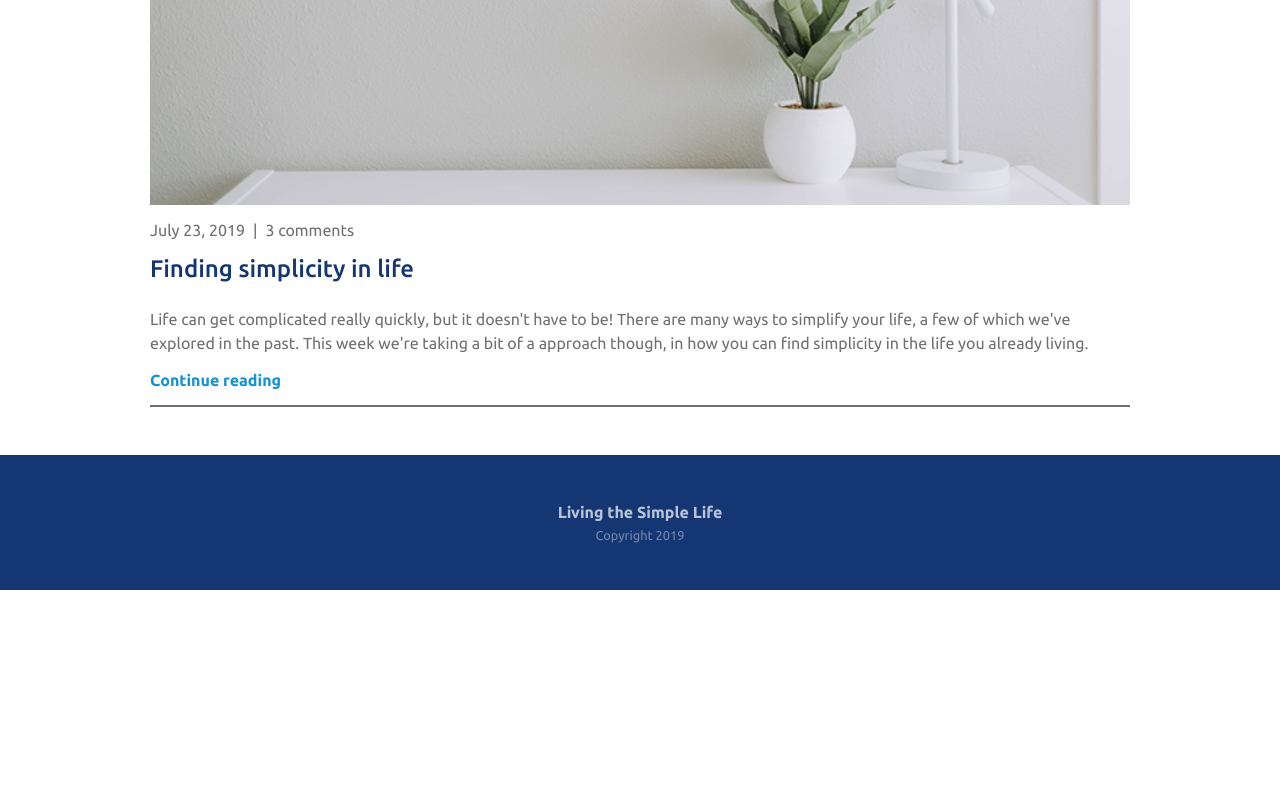
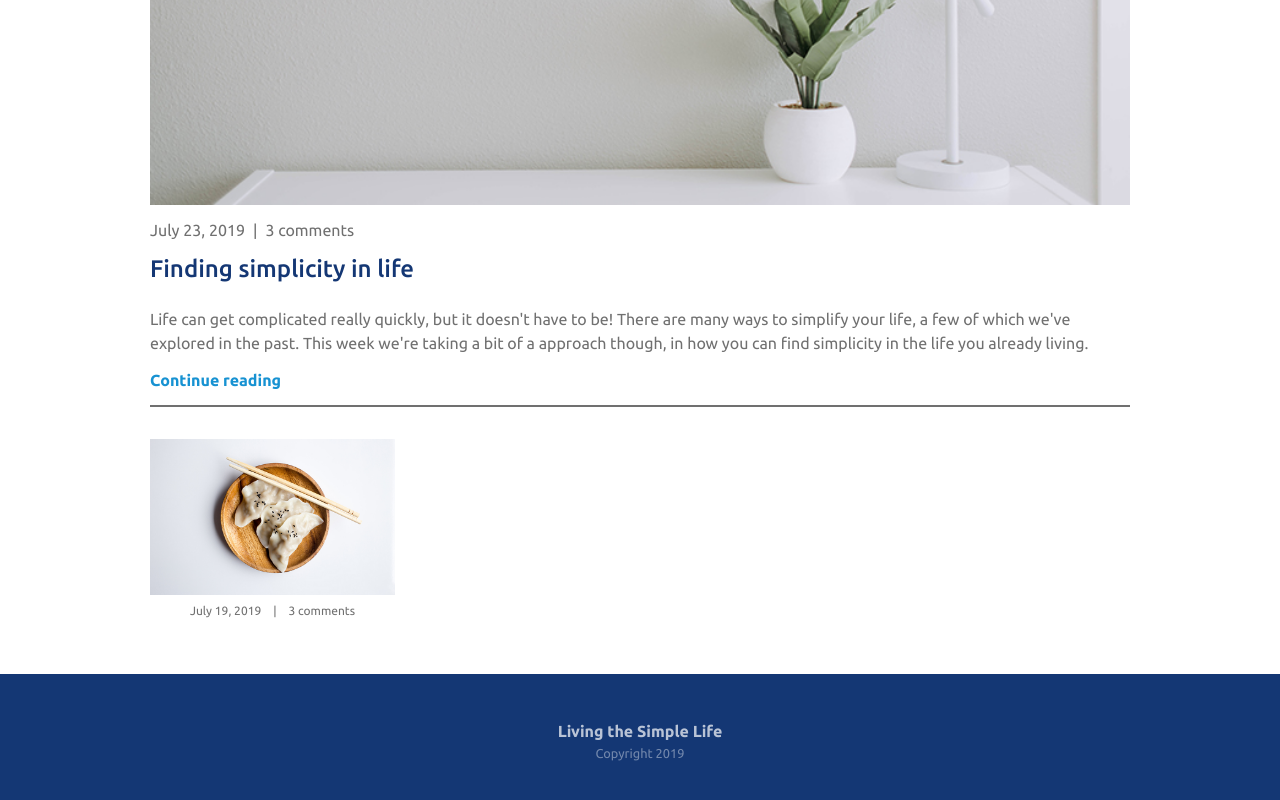
Before and after one commit to MiloBlackstar/Simple-life, a React (Vite) app: page / in a window 1280 px wide. Shown: the part 620-1420 px from the top of the page. Before the commit the page ends 1210 px from the top, so only its background shows below. Built offline with nearby package versions, Linux system fonts and the light colour scheme.

Commit message:
Create component for articles

```diff
--- a/index.html
+++ b/index.html
@@ -9,6 +9,7 @@
     <link rel="stylesheet" href="./src/css-files/footer.css">
     <link rel="stylesheet" href="./src/css-files/home.css">
     <link rel="stylesheet" href="./src/css-files/main-article.css">
+    <link rel="stylesheet" href="./src/css-files/articles.css">
     <!--- -------------- -->
 
     <!-- ---fonts--- -->
--- /dev/null
+++ b/src/components/Articles.jsx
@@ -0,0 +1,19 @@
+import Img from "../images/food.jpg"
+
+export default function Articles() {
+  return (
+    <section>
+      <div className="article-left-section">
+        <img className="articles-images" src={Img} />
+        <p>
+          <span>July 19, 2019</span>
+          <span>|</span>
+          <span>3 comments</span>
+        </p>
+      </div>
+      <div className="article-right-section">
+
+      </div>
+    </section>
+  )
+}
--- a/src/components/Home.jsx
+++ b/src/components/Home.jsx
@@ -1,10 +1,14 @@
 import MainArticle from './MainArticle.jsx'
+import Articles from './Articles.jsx'
 
 export default function Home() {
   return (
     <main>
       <div className='container'>
-        <MainArticle />
+        <div className="left-section">
+          <MainArticle />
+          <Articles />
+        </div>
         <div className="right-section">
 
         </div>
--- /dev/null
+++ b/src/css-files/articles.css
@@ -0,0 +1,28 @@
+section {
+  margin-top: 2em;
+}
+
+/* ---left section--- */
+
+.article-left-section {
+  display: flex;
+  flex-direction: column;
+  align-items: center;
+  width: 25%;
+}
+
+.articles-images {
+  width: 100%;
+}
+
+.article-left-section p {
+  font-size: 0.75em;
+  margin: 0.75em 0em;
+  color: #707070;
+}
+
+.article-left-section span {
+  padding: 0.5em;
+}
+
+/* ---right section--- */
--- a/src/css-files/home.css
+++ b/src/css-files/home.css
@@ -1,3 +1,8 @@
 main {
   padding: 3em;
 }
+
+.left-section {
+  display: flex;
+  flex-direction: column;
+}
```
